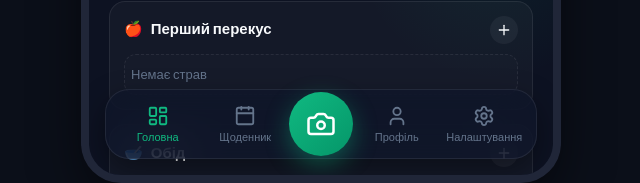
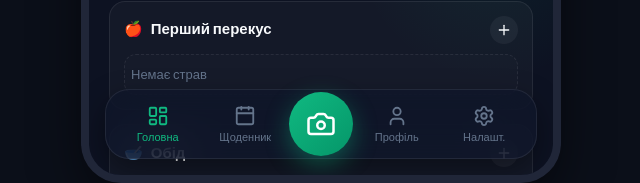
Before and after one commit to igsamchenko-cmyk/nutri-snap, a React (Vite) app: page / in a window 1280 px wide. Shown: the part 617-800 px from the top of the page, without its empty margins (319-959 px from the left). Built offline with nearby package versions, Linux system fonts and the light colour scheme.

Commit message:
Shorten settings nav label

```diff
--- a/src/App.jsx
+++ b/src/App.jsx
@@ -4150,9 +4150,11 @@ export default function App() {
           <button
             className={`nav-item ${activeTab === 'settings' ? 'active' : ''}`}
             onClick={() => setActiveTab('settings')}
+            aria-label="Налаштування"
+            title="Налаштування"
           >
             <Settings size={22} />
-            <span>Налаштування</span>
+            <span>Налашт.</span>
           </button>
         </nav>
       )}
```
